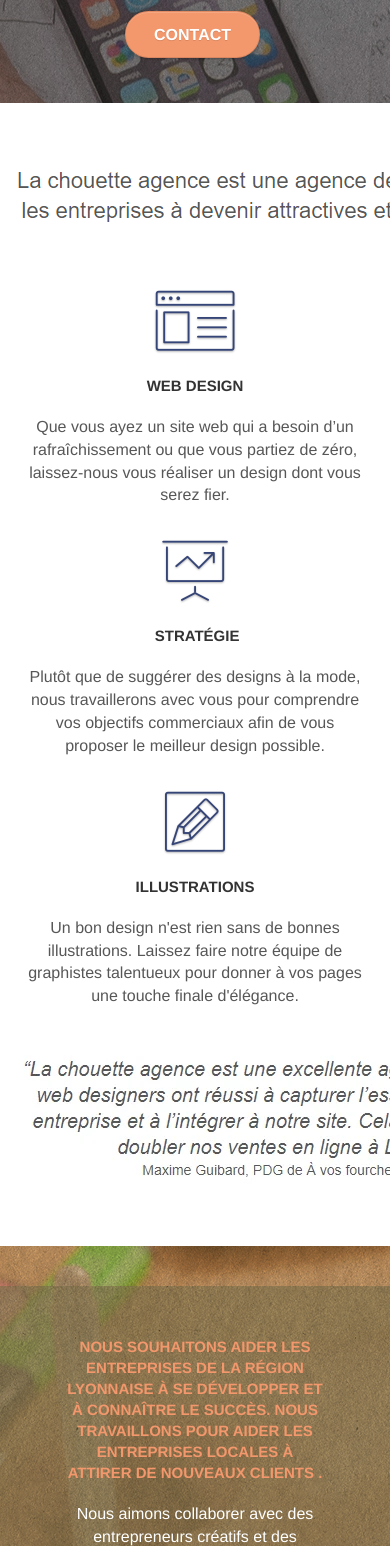
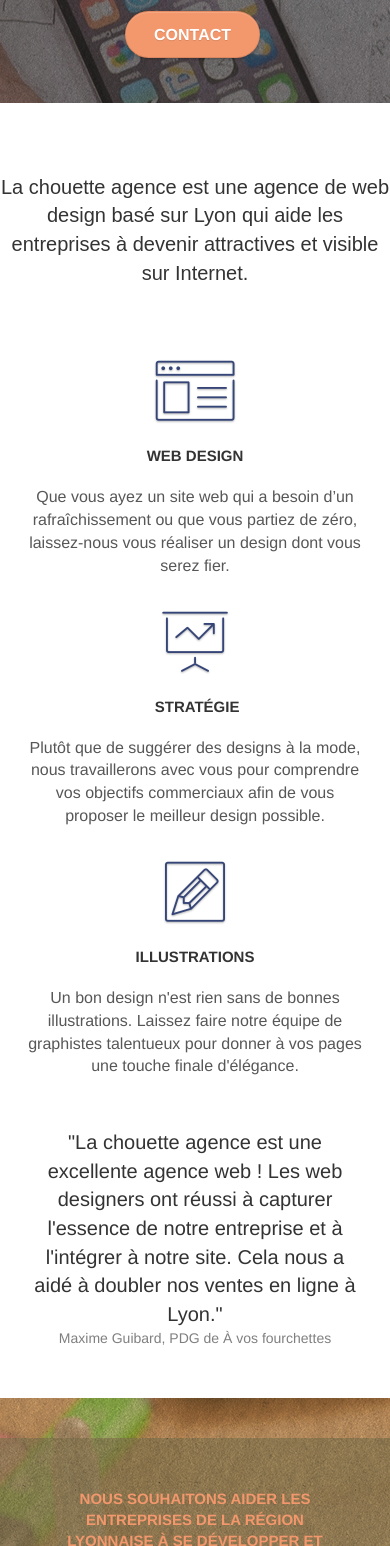
Before and after one commit to Zodd13/P4-Chouette, a plain HTML site: page index.html in a window 390 px wide. Shown: the part 309-1855 px from the top of the page. Drawn offline with Linux system fonts and the light colour scheme.

Commit message:
Amélioration responsive. Suppression des images qui faisait office de description et de citation remplacer par un h3 et un h2

```diff
--- a/css/et-line.css
+++ b/css/et-line.css
@@ -107,7 +107,7 @@
 .et-icon-wallet,
 .et-icon-wine {
     font-family: et-line;
-    speak: none;
+    speak-as: none;
     font-style: normal;
     font-weight: 400;
     font-variant: normal;
--- a/index.html
+++ b/index.html
@@ -82,7 +82,7 @@
 	<div class="container bloc-md">
 		<div class="row">
 			<div class="col-sm-12 text-center">
-				<img alt="agence web, agence web paris, web design paris, stratégie web" src="img/title.webp" width="613" height="84"/>
+				<h3 class="web_description">La chouette agence est une agence de web design basé sur Lyon qui aide les entreprises à devenir attractives et visible sur Internet.</h3>
 			</div>
 		</div>
 		<div class="row voffset-lg med-width-whitespace">
@@ -122,8 +122,8 @@
 		</div>
 		<div class="row voffset-lg voffset">
 			<div class="col-xs-12 col-md-8 col-md-offset-2 text-center">
-				<img alt="agence web, agence web paris, web design paris, stratégie web" src="img/citation.webp" width="562" height="148"/>
-
+				<h3 class="web_citation">"La chouette agence est une excellente agence web ! Les web designers ont réussi à capturer l'essence de notre entreprise et à l'intégrer à notre site. Cela nous a aidé à doubler nos ventes en ligne à Lyon."</h3>
+				<span>Maxime Guibard, PDG de À vos fourchettes</span>
 			</div>
 		</div>
 	</div>
--- a/style.css
+++ b/style.css
@@ -715,7 +715,18 @@
     font-weight: 700;
     color: #333333!important;
 }
-
+.web_description {
+    font-size: 2rem;
+    font-family: Arial, Helvetica, sans-serif;
+    font-weight: 400;
+    color : #333;
+}
+.web_citation{
+    font-size: 2rem;
+    font-weight: 400;
+    color: #333;
+    margin: 1rem 3rem 0rem 3rem
+}
 .med-width-whitespace {
     max-width: 800px;
     margin: auto auto auto auto;
```
